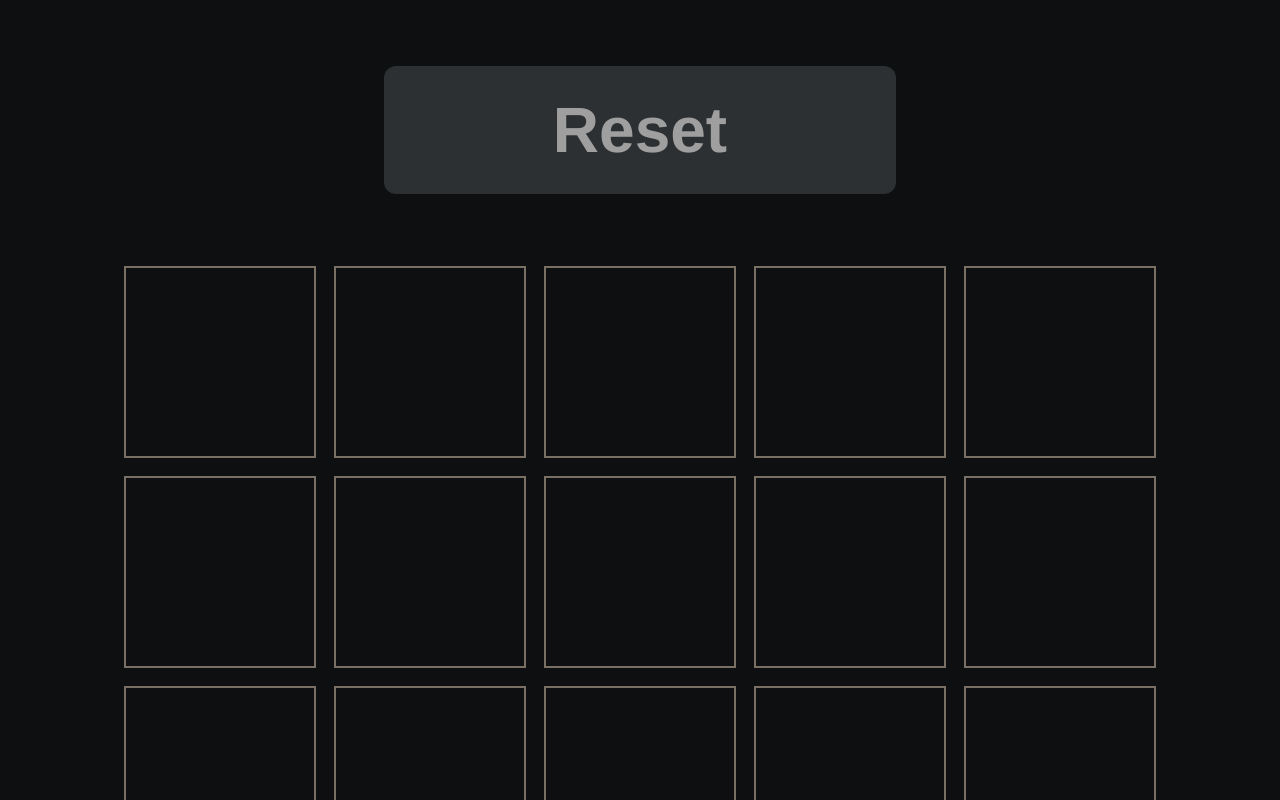
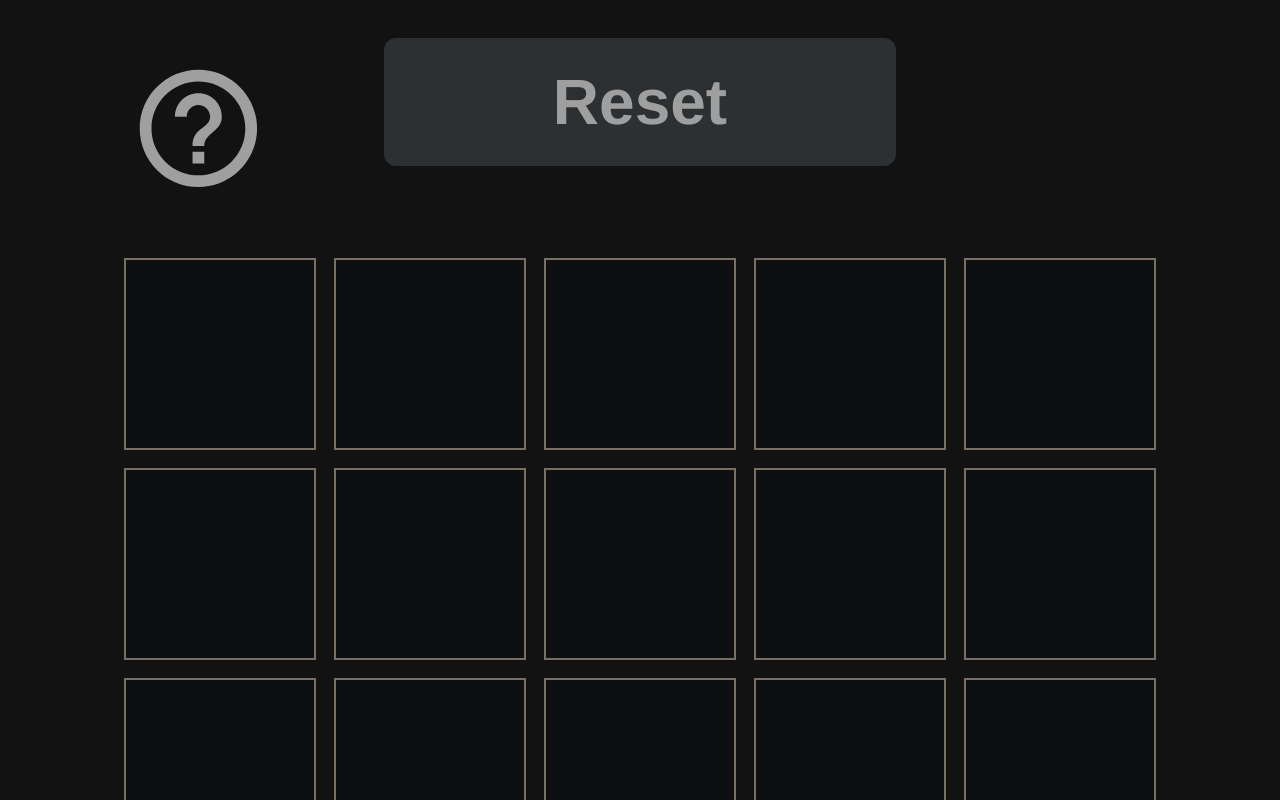
Before and after one commit to margiawanfitriani/ketriskrafts, a React (Create React App) app: page / in a window 1280 px wide. Shown: the top 800 px of the page. Built offline with nearby package versions, Linux system fonts and the light colour scheme.

Commit message:
: Working popover with icon

```diff
--- a/package.json
+++ b/package.json
@@ -5,6 +5,7 @@
   "dependencies": {
     "@emotion/react": "^11.10.4",
     "@emotion/styled": "^11.10.4",
+    "@mui/icons-material": "^5.10.14",
     "@mui/material": "^5.10.7",
     "@testing-library/jest-dom": "^5.16.5",
     "@testing-library/react": "^13.4.0",
--- a/src/App.tsx
+++ b/src/App.tsx
@@ -1,11 +1,58 @@
 import './App.css';
 import Kurdle from './Kurdle/Kurdle';
+import HelpOutlineIcon from '@mui/icons-material/HelpOutline';
+import React from 'react';
+import Popover from '@mui/material/Popover';
+import Typography from '@mui/material/Typography';
+import { ThemeProvider, createTheme } from '@mui/material/styles';
+import CssBaseline from '@mui/material/CssBaseline';
+
+const darkTheme = createTheme({
+  palette: {
+    mode: 'dark',
+  },
+});
 
 function App() {
+  const [anchorEl, setAnchorEl] = React.useState<HTMLButtonElement | null>(null);
+
+  const handleClick = (event: React.MouseEvent<HTMLButtonElement>) => {
+    setAnchorEl(event.currentTarget);
+  };
+
+  const handleClose = () => {
+    setAnchorEl(null);
+  };
+
+  const open = Boolean(anchorEl);
+  const helpButton = open ? 'simple-popover' : undefined;
+
+
   return (
-    <div>
+    <ThemeProvider theme={darkTheme}>
+      <Popover id={helpButton} open={open} anchorEl={anchorEl} onClose={handleClose}
+        anchorOrigin={
+          {
+            vertical: 'bottom',
+            horizontal: 'left',
+          }}
+      >
+        <Typography sx={
+          {
+            p: 2,
+            fontSize: '5vw'
+          }}>
+          To change the color of an item press space bar. Press enter or return to go to the next box.
+        </Typography>
+      </Popover>
+      <button
+        onClick={handleClick}
+        className='question-icon'>
+        <HelpOutlineIcon sx={{ 'fontSize': '11vw' }} />
+      </button>
       <Kurdle></Kurdle>
-    </div>
+      <CssBaseline />
+    </ThemeProvider>
   );
 }
 
--- a/src/Kurdle/Kurdle.css
+++ b/src/Kurdle/Kurdle.css
@@ -60,7 +60,6 @@ html {background-color: #0e0f10}
     text-align: center;
     text-transform: uppercase;
     caret-color: transparent;
-    text-decoration: none;
 }
 
 .kurdle-cell:focus {
@@ -74,3 +73,12 @@ html {background-color: #0e0f10}
 input {
     padding: 0px 0px;
 }
+
+.question-icon{
+    padding-left: 10vw;
+    padding-top: 4.5vw;
+    position: absolute;
+    color: transparent;
+    background-color: transparent;
+    border: none
+}
--- a/src/Kurdle/Kurdle.tsx
+++ b/src/Kurdle/Kurdle.tsx
@@ -94,10 +94,11 @@ class Kurdle extends React.Component<any, MyState> {
 
   render() {
     return (
-      <div className="div-grid-holder">
+      <div>
         <div className='container'>
           <button className='reset-btn' onClick={() => this.setState({ ...initialState })}>Reset</button>
         </div>
+        <div className="div-grid-holder">
           <div>
             {this.state.gridList.map((row, rowIndex) => {
               return (
@@ -121,6 +122,7 @@ class Kurdle extends React.Component<any, MyState> {
             <p>{this.state.wordList.join(' ')}</p>
           </div>
         </div>
+      </div>
     );
   }
 }
--- /dev/null
+++ b/src/UIHelpers/Popover.tsx
@@ -0,0 +1,39 @@
+import * as React from 'react';
+import Popover from '@mui/material/Popover';
+import Typography from '@mui/material/Typography';
+import Button from '@mui/material/Button';
+
+export default function BasicPopover(popoverText: string) {
+  const [anchorEl, setAnchorEl] = React.useState<HTMLButtonElement | null>(null);
+
+  const handleClick = (event: React.MouseEvent<HTMLButtonElement>) => {
+    setAnchorEl(event.currentTarget);
+  };
+
+  const handleClose = () => {
+    setAnchorEl(null);
+  };
+
+  const open = Boolean(anchorEl);
+  const id = open ? 'simple-popover' : undefined;
+
+  return (
+    <div>
+      <Button aria-describedby={id} variant="contained" onClick={handleClick}>
+        Open Popover
+      </Button>
+      <Popover
+        id={id}
+        open={open}
+        anchorEl={anchorEl}
+        onClose={handleClose}
+        anchorOrigin={{
+          vertical: 'bottom',
+          horizontal: 'left',
+        }}
+      >
+        <Typography sx={{ p: 2 }}>{popoverText}</Typography>
+      </Popover>
+    </div>
+  );
+}
```
Also changed, not shown: 1 other file (tests, documents, lock files or other folders). Lines whose indentation alone changed are shown as unchanged.
